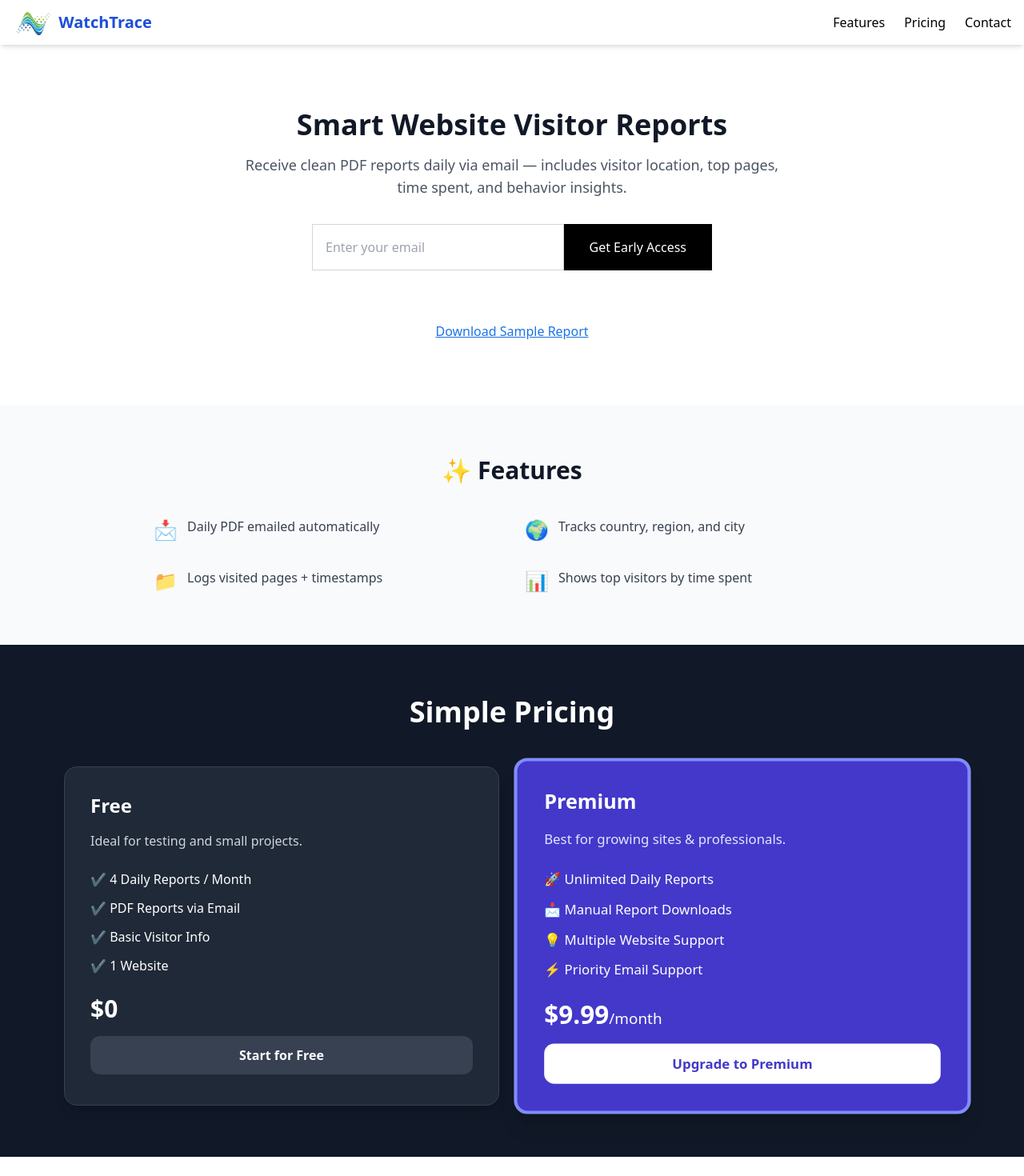
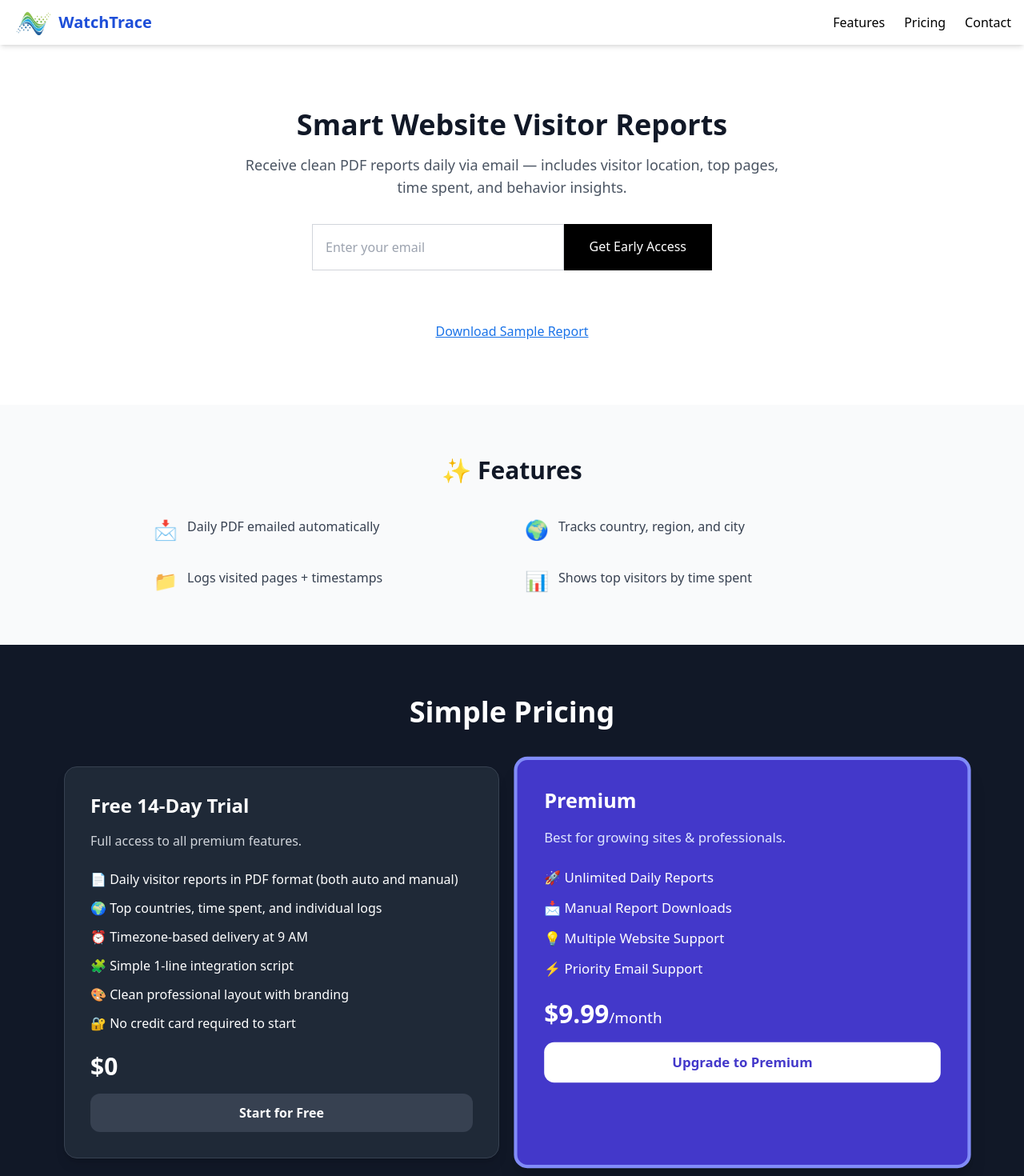
Before and after one commit to cody863/watchtrace-working-site, a React (Vite) app: page / in a window 1280 px wide. Shown: the top 1470 px of the page at 80% size. Built offline with nearby package versions, Linux system fonts and the light colour scheme; no server answers.

Commit message:
Google form added

```diff
--- a/src/App.jsx
+++ b/src/App.jsx
@@ -75,12 +75,14 @@ export default function App() {
               placeholder="Enter your email"
               className="flex-1 min-w-[250px] p-4 text-base border border-gray-300 focus:outline-none focus:border-gray-400 transition-colors"
             />
-            <button
-              type="button"
+            <a
+              href="https://forms.gle/6AiP3h1JPUmtS7Ki7"
+              target="_blank"
+              rel="noopener noreferrer"
               className="px-8 py-4 text-base bg-black text-white hover:bg-gray-800 transition-colors"
             >
               Get Early Access
-            </button>
+            </a>
           </div>
         </div>
 
@@ -126,17 +128,21 @@ export default function App() {
           <div className="grid md:grid-cols-2 gap-8">
             {/* Free Plan */}
             <div className="bg-gray-800 rounded-2xl p-8 shadow-lg border border-gray-700">
-              <h3 className="text-2xl font-semibold mb-4">Free</h3>
-              <p className="text-gray-300 mb-6">Ideal for testing and small projects.</p>
+              <h3 className="text-2xl font-semibold mb-4">Free 14-Day Trial</h3>
+              <p className="text-gray-300 mb-6">Full access to all premium features.</p>
               <ul className="space-y-3 mb-6">
-                <li>✔️ 4 Daily Reports / Month</li>
-                <li>✔️ PDF Reports via Email</li>
-                <li>✔️ Basic Visitor Info</li>
-                <li>✔️ 1 Website</li>
+                <li>📄 Daily visitor reports in PDF format (both auto and manual)</li>
+                <li>🌍 Top countries, time spent, and individual logs</li>
+                <li>⏰ Timezone-based delivery at 9 AM</li>
+                <li>🧩 Simple 1-line integration script</li>
+                <li>🎨 Clean professional layout with branding</li>
+                <li>🔐 No credit card required to start</li>
               </ul>
               <div className="text-3xl font-bold mb-4">$0</div>
               <a
-                href="#"
+                href="https://forms.gle/6AiP3h1JPUmtS7Ki7"
+                target="_blank"
+                rel="noopener noreferrer"
                 className="block text-center bg-gray-700 hover:bg-gray-600 transition-colors px-6 py-3 rounded-xl font-semibold"
               >
                 Start for Free
@@ -155,7 +161,9 @@ export default function App() {
               </ul>
               <div className="text-3xl font-bold mb-4">$9.99<span className="text-lg font-medium">/month</span></div>
               <a
-                href="#"
+                href="https://forms.gle/6AiP3h1JPUmtS7Ki7"
+                target="_blank"
+                rel="noopener noreferrer"
                 className="block text-center bg-white text-indigo-700 hover:bg-indigo-100 transition-colors px-6 py-3 rounded-xl font-semibold"
               >
                 Upgrade to Premium
```
